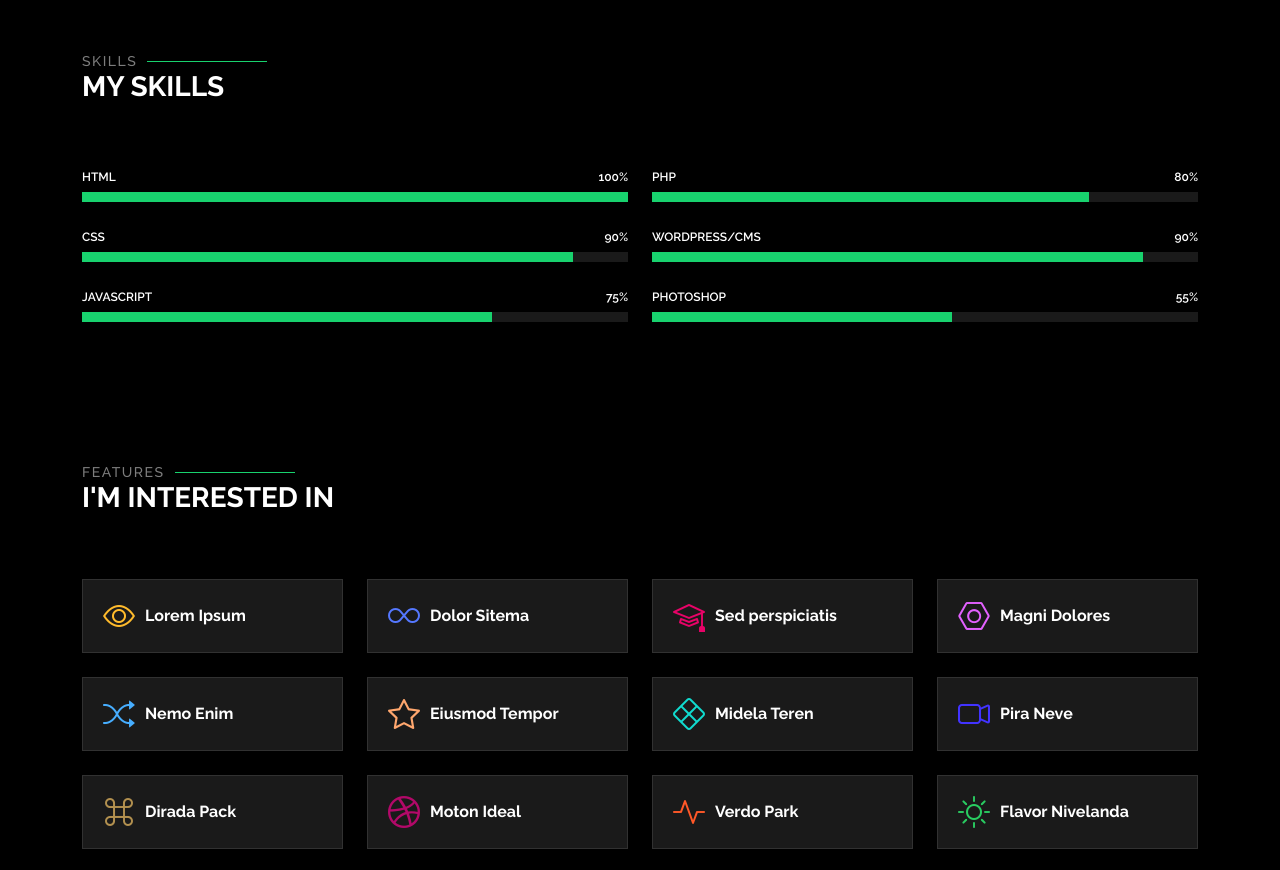
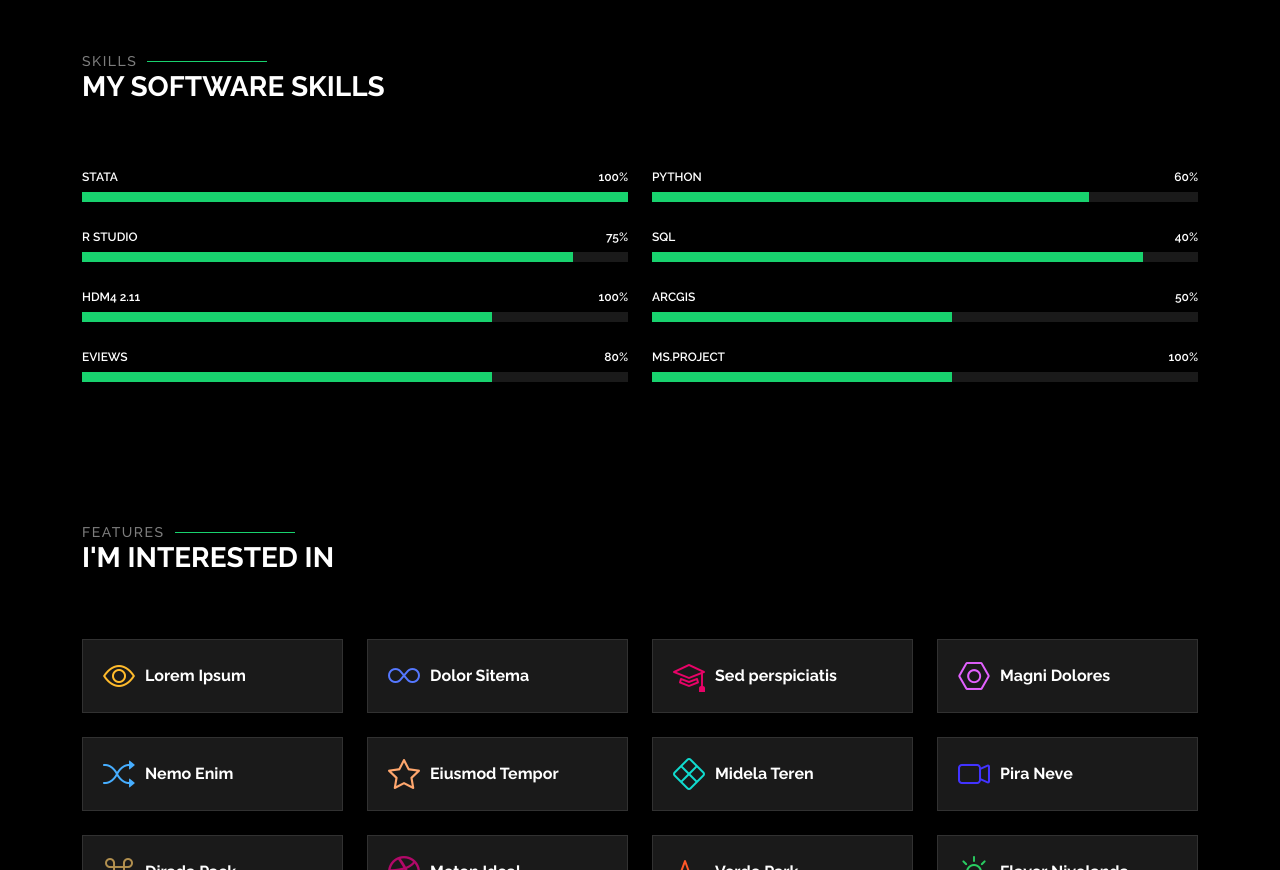
Before and after one commit to alexeiggg/Alexsander_CV, a plain HTML site: page about.html in a window 1280 px wide. Shown: the part 987-1857 px from the top of the page. Drawn offline with Linux system fonts and the light colour scheme.

Commit message:
Update about.html

```diff
--- a/about.html
+++ b/about.html
@@ -152,7 +152,7 @@
       <!-- Section Title -->
       <div class="container section-title" data-aos="fade-up">
         <h2>Skills</h2>
-        <div><span>My</span> <span class="description-title">Skills</span></div>
+        <div><span>My</span> <span class="description-title">Software Skills</span></div>
       </div><!-- End Section Title -->
 
       <div class="container" data-aos="fade-up" data-aos-delay="100">
@@ -162,21 +162,28 @@
           <div class="col-lg-6">
 
             <div class="progress">
-              <span class="skill"><span>HTML</span> <i class="val">100%</i></span>
+              <span class="skill"><span>STATA</span> <i class="val">100%</i></span>
               <div class="progress-bar-wrap">
                 <div class="progress-bar" role="progressbar" aria-valuenow="100" aria-valuemin="0" aria-valuemax="100"></div>
               </div>
             </div><!-- End Skills Item -->
 
             <div class="progress">
-              <span class="skill"><span>CSS</span> <i class="val">90%</i></span>
+              <span class="skill"><span>R STUDIO</span> <i class="val">75%</i></span>
               <div class="progress-bar-wrap">
                 <div class="progress-bar" role="progressbar" aria-valuenow="90" aria-valuemin="0" aria-valuemax="100"></div>
               </div>
             </div><!-- End Skills Item -->
 
             <div class="progress">
-              <span class="skill"><span>JavaScript</span> <i class="val">75%</i></span>
+              <span class="skill"><span>HDM4 2.11</span> <i class="val">100%</i></span>
+              <div class="progress-bar-wrap">
+                <div class="progress-bar" role="progressbar" aria-valuenow="75" aria-valuemin="0" aria-valuemax="100"></div>
+              </div>
+            </div><!-- End Skills Item -->
+
+            <div class="progress">
+              <span class="skill"><span>EVIEWS</span> <i class="val">80%</i></span>
               <div class="progress-bar-wrap">
                 <div class="progress-bar" role="progressbar" aria-valuenow="75" aria-valuemin="0" aria-valuemax="100"></div>
               </div>
@@ -187,21 +194,28 @@
           <div class="col-lg-6">
 
             <div class="progress">
-              <span class="skill"><span>PHP</span> <i class="val">80%</i></span>
+              <span class="skill"><span>PYTHON</span> <i class="val">60%</i></span>
               <div class="progress-bar-wrap">
                 <div class="progress-bar" role="progressbar" aria-valuenow="80" aria-valuemin="0" aria-valuemax="100"></div>
               </div>
             </div><!-- End Skills Item -->
 
             <div class="progress">
-              <span class="skill"><span>WordPress/CMS</span> <i class="val">90%</i></span>
+              <span class="skill"><span>SQL</span> <i class="val">40%</i></span>
               <div class="progress-bar-wrap">
                 <div class="progress-bar" role="progressbar" aria-valuenow="90" aria-valuemin="0" aria-valuemax="100"></div>
               </div>
             </div><!-- End Skills Item -->
 
             <div class="progress">
-              <span class="skill"><span>Photoshop</span> <i class="val">55%</i></span>
+              <span class="skill"><span>ARCGIS</span> <i class="val">50%</i></span>
+              <div class="progress-bar-wrap">
+                <div class="progress-bar" role="progressbar" aria-valuenow="55" aria-valuemin="0" aria-valuemax="100"></div>
+              </div>
+            </div><!-- End Skills Item -->
+
+            <div class="progress">
+              <span class="skill"><span>MS.PROJECT</span> <i class="val">100%</i></span>
               <div class="progress-bar-wrap">
                 <div class="progress-bar" role="progressbar" aria-valuenow="55" aria-valuemin="0" aria-valuemax="100"></div>
               </div>
```
